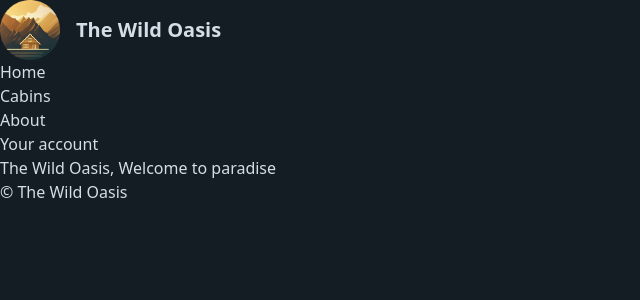
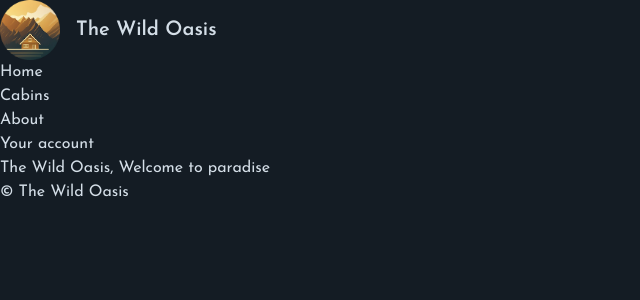
Before and after one commit to TrimiB/the-wild-oasis-website, a Next.js app: page / in a window 1280 px wide. Shown: the top 300 px of the page, without its empty margins (0-640 px from the left). Built offline with nearby package versions, Linux system fonts and the light colour scheme.

Commit message:
[new] import fonts and use in layout

```diff
--- /dev/null
+++ b/app/_fonts/fonts.js
@@ -0,0 +1,14 @@
+import { Josefin_Sans } from 'next/font/google';
+import localFont from 'next/font/local';
+
+export const font_Josefin_Sans = Josefin_Sans({
+  subsets: ['latin'],
+  display: 'swap',
+});
+
+export const font_GeistMonoVF = localFont({
+  src: './GeistMonoVF.woff',
+  subssets: ['latin'],
+  display: 'swap',
+});
+// console.log(font_GeistMonoVF);
--- a/app/layout.js
+++ b/app/layout.js
@@ -2,6 +2,8 @@ import Logo from '@/app/_components/Logo';
 import Navigation from '@/app/_components/Navigation';
 
 import '@/app/_styles/globals.css';
+
+import { font_Josefin_Sans } from './_fonts/fonts';
 
 export const metadata = {
   title: {
@@ -15,7 +17,8 @@ export const metadata = {
 export default function RootLayout({ children }) {
   return (
     <html lang='en'>
-      <body className='bg-primary-950 text-primary-100 min-h-screen'>
+      <body
+        className={`${font_Josefin_Sans.className} bg-primary-950 text-primary-100 min-h-screen`}>
         <header>
           <Logo />
           <Navigation />
```
Also changed, not shown: app/_fonts/GeistMonoVF.woff (renamed from app/fonts/GeistMonoVF.woff), app/_fonts/GeistVF.woff (renamed from app/fonts/GeistVF.woff).
